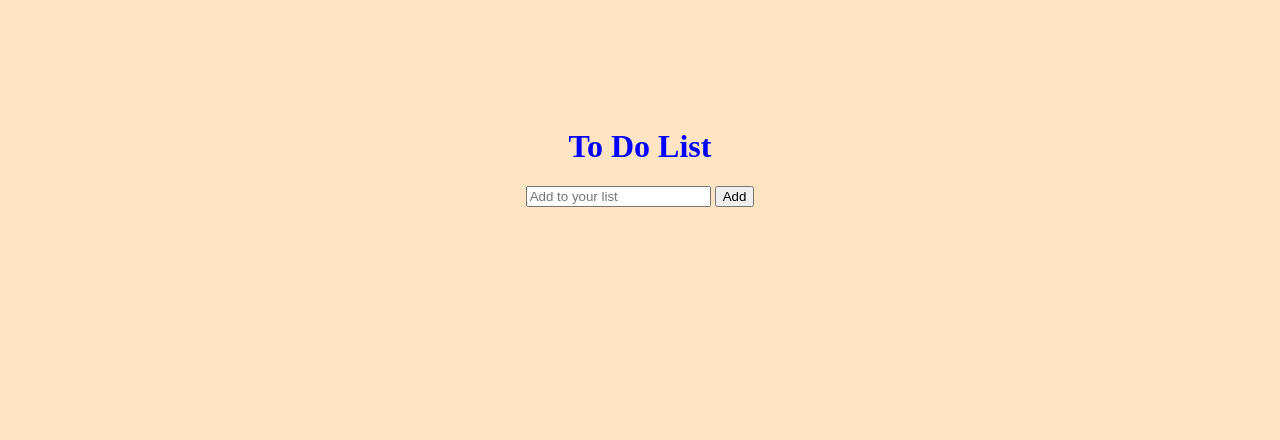
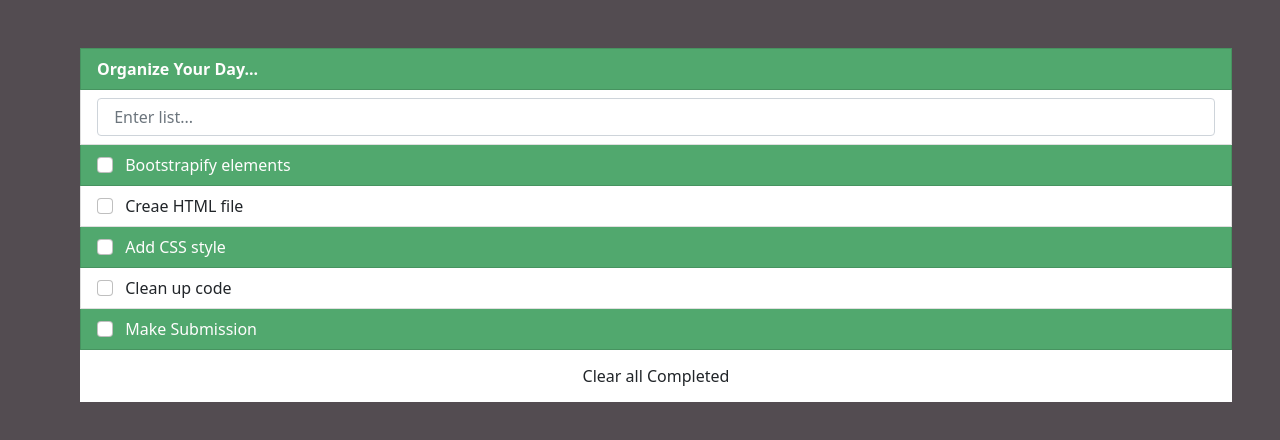
Before and after one commit to brytebee/To-Do-list, a website built with webpack: page src/index.html in a window 1280 px wide. Built offline with nearby package versions, Linux system fonts and the light colour scheme.

Commit message:
Add bootstrap, Enter literal arrays, display array function and add more styling

```diff
--- a/package.json
+++ b/package.json
@@ -6,8 +6,7 @@
   "scripts": {
     "test": "echo \"Error: no test specified\" && exit 1",
     "build": "Webpack",
-    "watch": "webpack --watch",
-    "develop": "webpack-dev-server --open && npm run watch"
+    "watch": "webpack --watch"
   },
   "repository": {
     "type": "git",
--- a/src/index.html
+++ b/src/index.html
@@ -4,14 +4,19 @@
 <head>
     <meta charset="utf-8" />
     <meta name="viewport" content="width=device-width, initial-scale=1.0">
-    <title>Getting Started</title>
+    <title>To Do List</title>
+    <link href="https://cdn.jsdelivr.net/npm/bootstrap@5.0.2/dist/css/bootstrap.min.css" rel="stylesheet"
+        integrity="sha384-EVSTQN3/azprG1Anm3QDgpJLIm9Nao0Yz1ztcQTwFspd3yD65VohhpuuCOmLASjC" crossorigin="anonymous">
 </head>
 
 <body>
-    <h1>To Do List</h1>
-    <input type="text" id="EnterItem" placeholder="Add to your list">
-    <button id="addBtn" type="button">Add</button>
-    <div id="listItem"></div>
+    <section class="list-group,m-auto flex align-content-center m-5">
+        <ul id="list" class="mb-4">
+            <li class="list-group-item"><strong>Organize Your Day...</strong></li>
+            <li class="list-group-item"><input type="text" class="form-control" id="floatingInput"
+                    placeholder=" Enter list..."></li>
+        </ul>
+    </section>
 </body>
 
 </html>
--- a/src/index.js
+++ b/src/index.js
@@ -1,29 +1,52 @@
 import './style.css';
 
-const itemList = [];
-const storeList = document.getElementById('listItem');
 
-// let removeIndex = storeList.children;
+const storeList = document.getElementById('list');
 
-const showItem = () => {
-  const itemTotal = itemList.length;
-  const li = document.createElement('li');
-  for (let i = 0; i < itemTotal; i += 1) {
-    li.innerHTML = itemList[i];
-    li.style.borderBottom = 'thick solid #0000FF';
-    const removeBtn = document.createElement('button');
-    removeBtn.innerHTML = 'Delete';
-    li.appendChild(removeBtn);
+const itemList = [
+  { completed: false,
+    description: 'Creae HTML file',
+    index: 5
+  },
+  { completed: false,
+    description: 'Add CSS style',
+    index: 7
+  },
+  { completed: false,
+    description: 'Bootstrapify elements',
+    index: 3
+  },
+  { completed: false,
+    description: 'Clean up code',
+    index: 78
+  },
+  { completed: false,
+    description: 'Make Submission',
+    index: 300
   }
-  storeList.appendChild(li);
-};
+];
 
-document.getElementById('addBtn').addEventListener('click', () => {
-  const item = document.getElementById('EnterItem').value;
-  itemList.push(item);
-  showItem();
+const sortedList = itemList.sort(function (a, b) {
+  return a.index - b.index;
 });
 
-// const removeItem = () => {
-//   let newList = itemList.filter((id) = itemList.indexOf(id));
-// }
+const displaylist = () => {
+  sortedList.forEach((item) => {
+    const li = document.createElement('li');
+    const text = `<div> <input class='form-check-input me-2' type='checkbox' value='' aria-label='...'>
+    ${item.description}</div>`;
+    li.classList.add('list-group-item');
+    li.innerHTML = text;
+    li.style.bac
+    storeList.appendChild(li);
+  });
+  const deleteButton = document.createElement('button');
+  deleteButton.innerHTML = 'Clear all Completed';
+  deleteButton.classList.add('list-group-item');
+  deleteButton.classList.add('block');
+  storeList.appendChild(deleteButton);
+}
+
+document.addEventListener('DOMContentLoaded', (event) => {
+  displaylist();
+});
--- a/src/style.css
+++ b/src/style.css
@@ -1,19 +1,22 @@
 body {
-  text-align: center;
-  margin: 10% 30%;
-  background-color: bisque;
+  background-color: rgb(83, 76, 81);
 }
 
-h1 {
-  color: blue;
+#clear {
+  margin-top: -20px;
 }
 
-#listItem {
-  list-style: none;
-  text-align: start;
-  padding-bottom: 2%;
+#list > li:nth-of-type(odd) {
+  background-color: #51a86e;
+  color: rgb(255, 253, 253);
 }
 
-#listItem li {
-  padding-left: 12%;
+.block {
+  display: block;
+  width: 100%;
+  border: none;
+  padding: 14px 28px;
+  font-size: 16px;
+  cursor: pointer;
+  text-align: center;
 }
```
Also changed, not shown: dist/index.html, dist/main.js.
